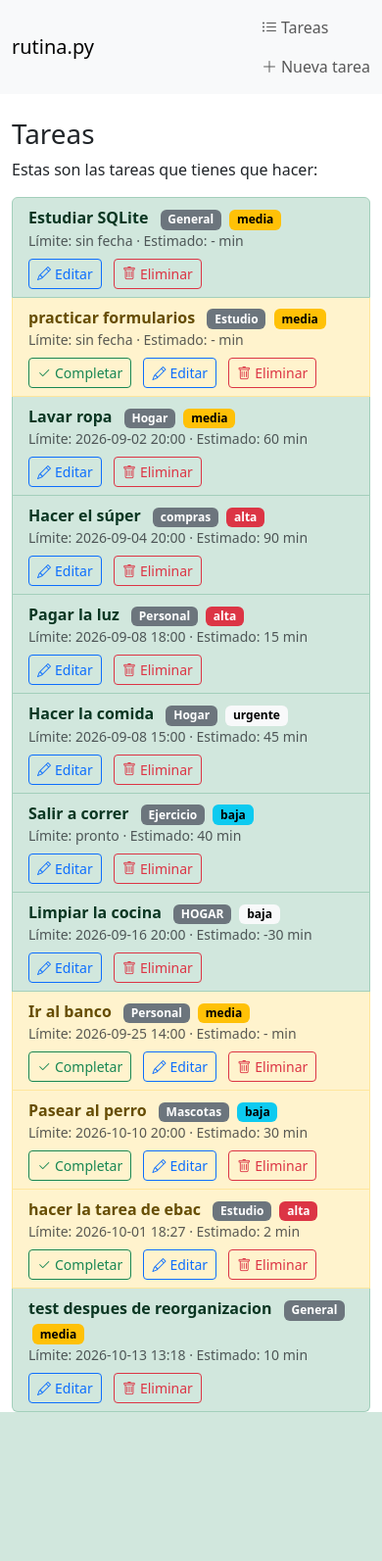
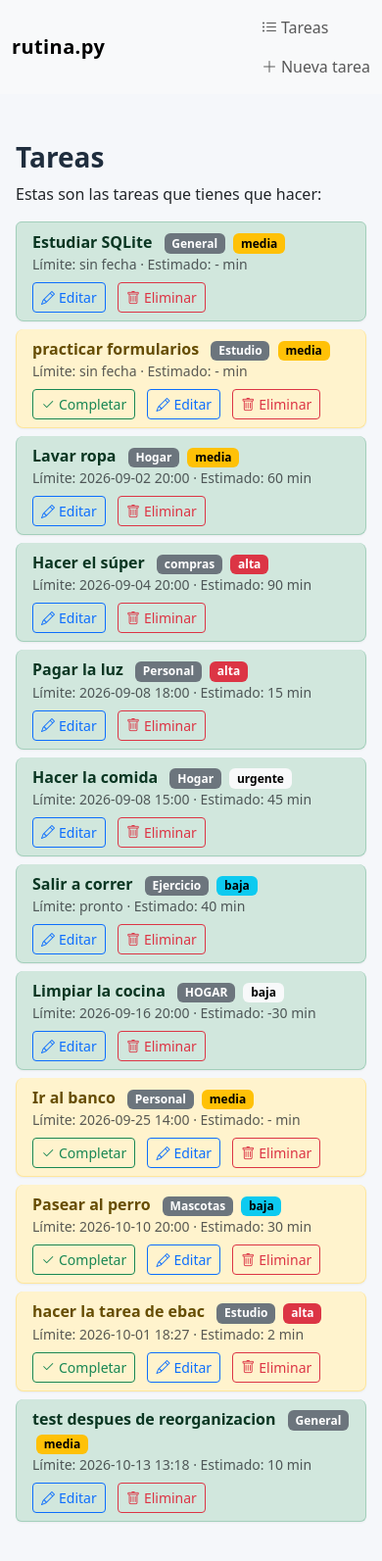
Before and after one commit to cesardidiercarballo-ui/ebac.it-start-app, a Flask app: page /tareas in a window 390 px wide. Shown: the whole page at 98% size. Before the commit the page ends 1441 px from the top, so only its background shows below. Run offline with Flask 3, Linux system fonts and the light colour scheme; data comes from the database, SQL or seed files in the repository; both versions use the stored data as it was after the commit.

Commit message:
hoja de estilos css

```diff
--- /dev/null
+++ b/static/estilo.css
@@ -0,0 +1,39 @@
+body {
+    background-color: #f5f7fa;
+}
+
+.navbar-brand {
+    font-weight: 700;
+    letter-spacing: 0.02em;
+}
+
+main.container {
+    padding-top: 1.5rem;
+    padding-bottom: 2rem;
+}
+
+h1 {
+    font-weight: 700;
+    color: #1f2d3d;
+}
+
+.list-group-item {
+    border-radius: 0.5rem;
+    margin-bottom: 0.5rem;
+    box-shadow: 0 1px 2px rgba(0, 0, 0, 0.05);
+}
+
+.list-group-item:hover {
+    background-color: #eef4ff;
+}
+
+@media (max-width: 576px) {
+    h1 {
+        font-size: 1.75rem;
+    }
+
+    main.container {
+        padding-left: 16px;
+        padding-right: 16px;
+    }
+}
--- a/templates/layout.html
+++ b/templates/layout.html
@@ -6,6 +6,7 @@
     <title>{% block title %}{% endblock %} | Rutina.py</title>
     <link href="https://cdn.jsdelivr.net/npm/bootstrap@5.3.8/dist/css/bootstrap.min.css" rel="stylesheet">
     <link rel="stylesheet" href="https://cdn.jsdelivr.net/npm/bootstrap-icons@1.11.3/font/bootstrap-icons.min.css">
+    <link rel="stylesheet" href="/static/estilo.css">
 </head>
 <body>
     <nav class="navbar navbar-expand-lg navbar-light bg-light">
```
Also changed, not shown: todolist.db.
